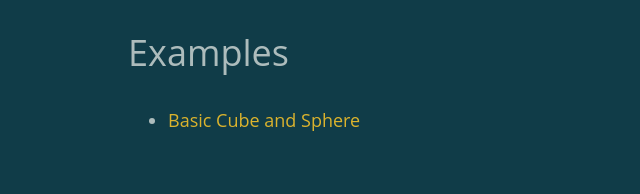
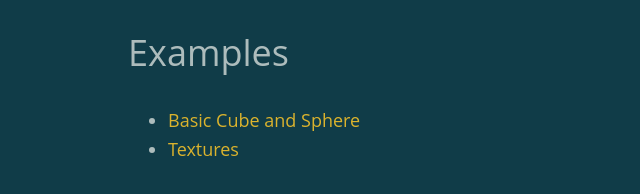
Before and after one commit to trenc/klee.js, a website: page example/index.html in a window 1280 px wide. Shown: the full height of the page, 0-640 px from the left. Drawn offline with Linux system fonts and the light colour scheme.

Commit message:
example: add link to textures example

```diff
--- a/example/index.html
+++ b/example/index.html
@@ -14,6 +14,7 @@
 
 			<ul>
 				<li><a href="./basic-cube-and-sphere.html">Basic Cube and Sphere</a></li>
+				<li><a href="./textures.html">Textures</a></li>
 			</ul>
 
 		</main>
```
